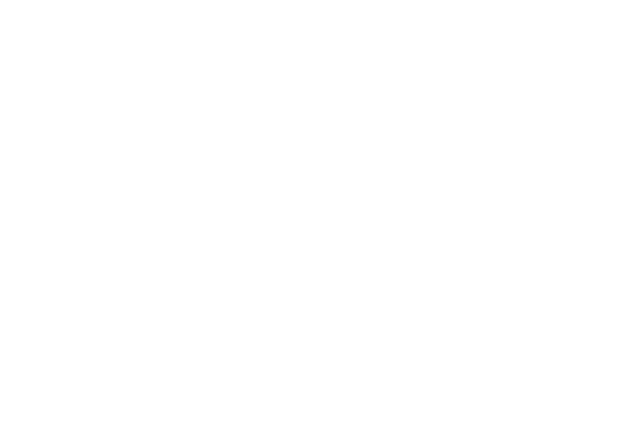
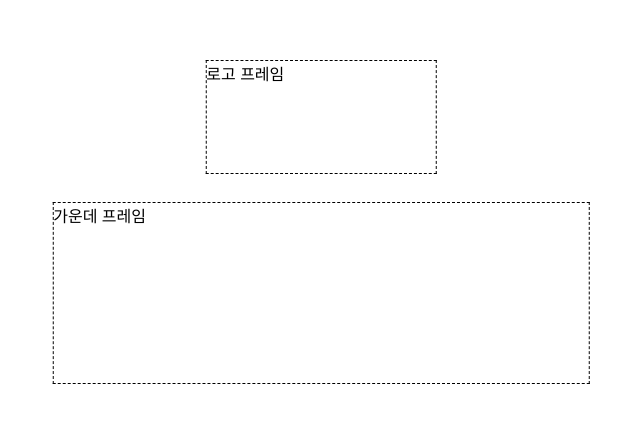
Before and after one commit to Farm-In-AEROQBIT/Farm-In-Website, a React (Create React App) app in the folder main/: page /signup in a window 1280 px wide. Shown: the part 138-560 px from the top of the page, without its empty margins (319-959 px from the left). Built offline with nearby package versions, Linux system fonts and the light colour scheme.

Commit message:
로고와 로그인 화면을 넣기 위한 프레임 구성

```diff
--- a/main/src/components/SignupPage/SignupFrame.css
+++ b/main/src/components/SignupPage/SignupFrame.css
@@ -10,19 +10,33 @@
 
 }
 
-.information-frame{
-    border : 1px dashed #000000;
-    width: 70%;
-    height: 50%;
-    position: absolute;
-    top: 50%;
-    left: 50%;
-    transform: translate(-50%, -50%);
-}
-
 @media (max-width: 765px) {
     .sign-up-templete{
         width: 95%;
         padding: 10px;
     }
 }
+
+.information-frame{
+    border: 1px dashed #000000;
+    width: 70%;
+    height: 40%;
+    position: absolute;
+    bottom: 13%;
+    left: 50%;
+    transform: translate(-50%, 0%);
+}
+
+.logo-text{
+    border: 1px dashed #000000;
+    width: 30%;
+    height: 25%;
+    position: absolute;
+    top: 15%;
+    left: 50%;
+    transform: translate(-50%, 0%);
+}
+
+/* .fram-in-logo{
+    background-image: ;
+} */
--- a/main/src/components/SignupPage/SignupFrame.js
+++ b/main/src/components/SignupPage/SignupFrame.js
@@ -5,10 +5,14 @@
     return(
     <main>
         <section className='sign-up-templete'>
-
+            <div className="information-frame">
+                가운데 프레임
+            </div>
+            <div className="logo-text">
+                로고 프레임
+            </div>
         </section>
     </main>
     );
 }
-
 export default SignupFrame;
```
